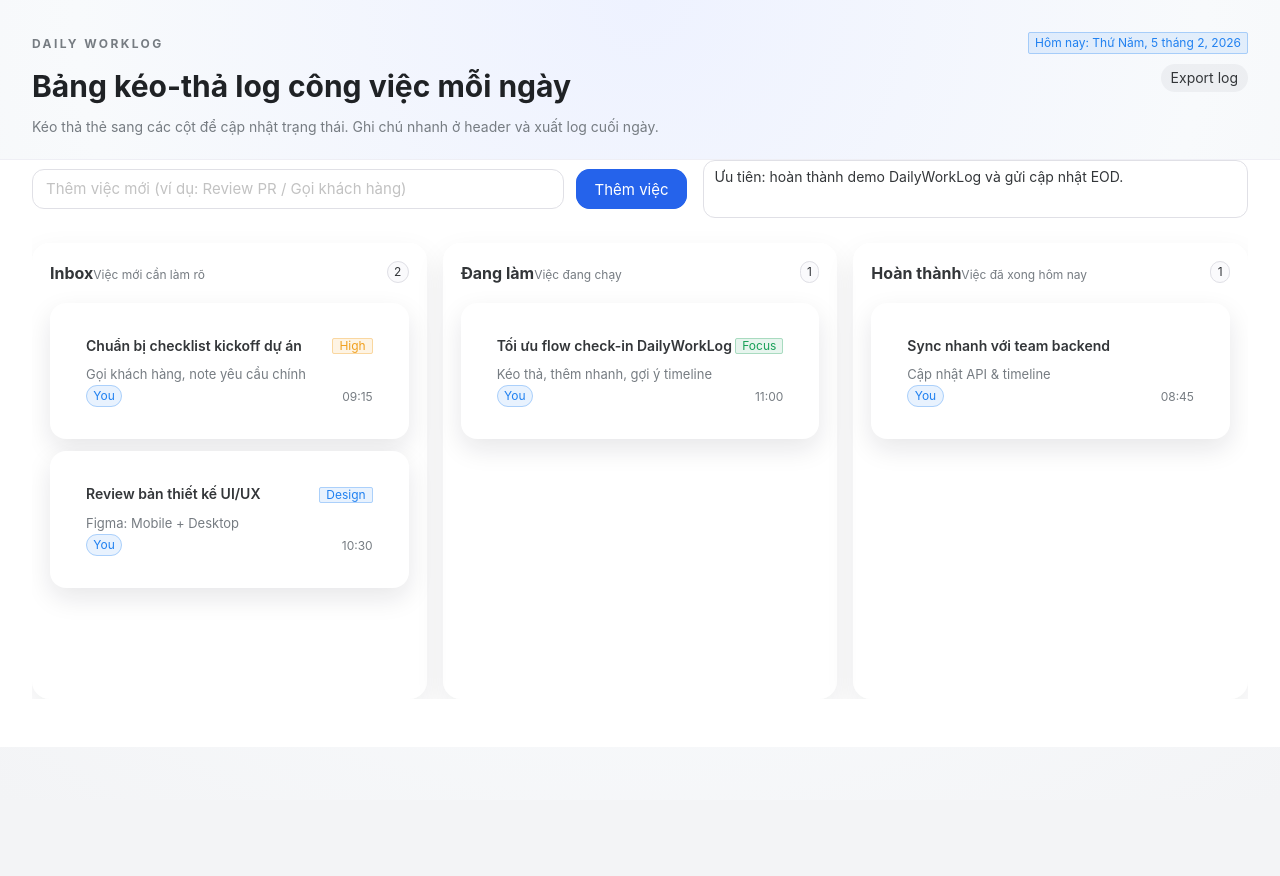
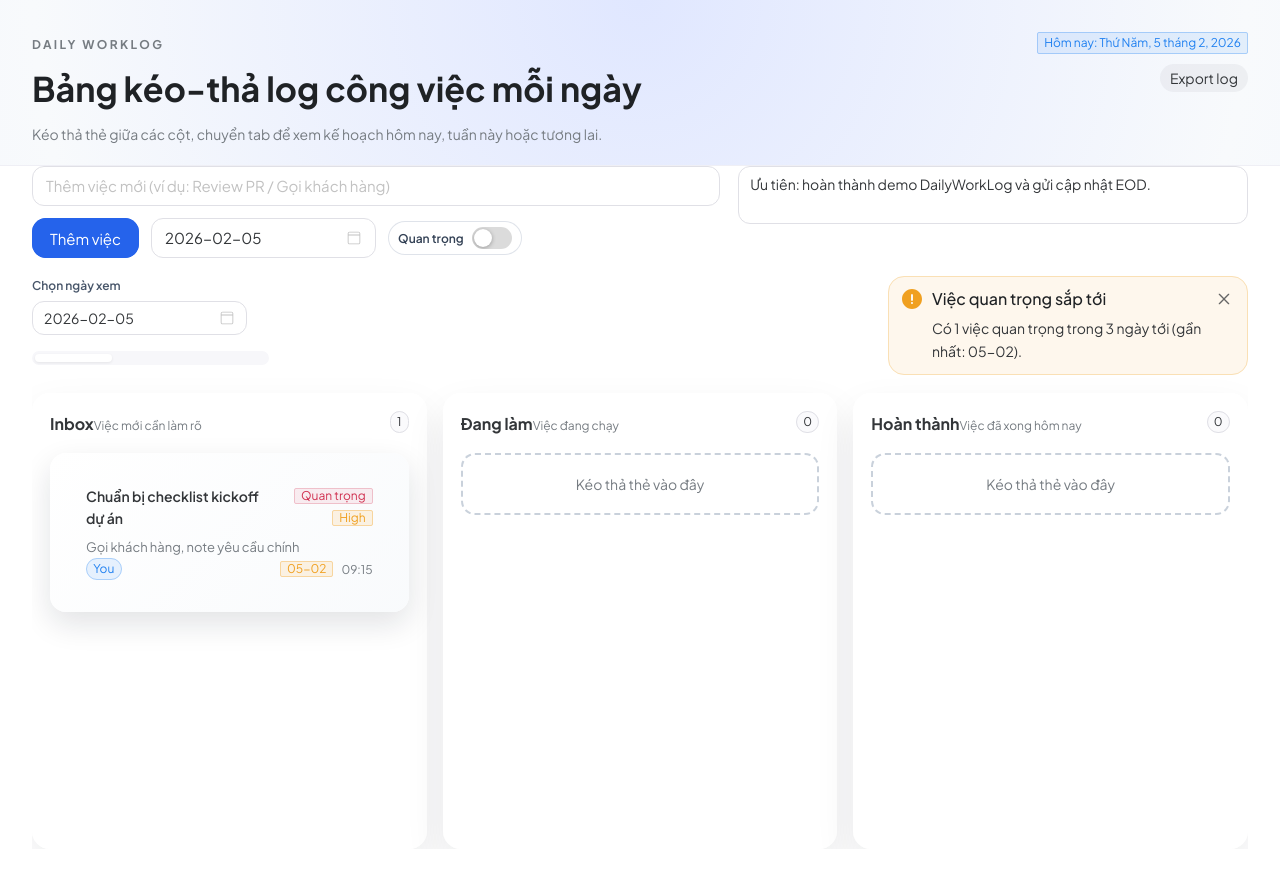
Before and after one commit to ngoclp2000/DailyWorkLog, a Vue app in the folder frontend/: page / in a window 1280 px wide. Shown: the top 876 px of the page. Before the commit the page ends 800 px from the top, so only its background shows below. Built offline with nearby package versions, Linux system fonts and the light colour scheme.

Commit message:
Enhance worklog board filters and styling

```diff
--- a/frontend/index.html
+++ b/frontend/index.html
@@ -4,6 +4,10 @@
     <meta charset="UTF-8" />
     <meta name="viewport" content="width=device-width, initial-scale=1.0" />
     <title>Daily Worklog</title>
+    <link
+      rel="stylesheet"
+      href="https://fonts.googleapis.com/css2?family=Plus+Jakarta+Sans:wght@400;500;600;700&display=swap"
+    />
   </head>
   <body>
     <div id="app"></div>
--- a/frontend/src/App.vue
+++ b/frontend/src/App.vue
@@ -2,11 +2,11 @@
   <n-config-provider :theme-overrides="themeOverrides">
     <n-layout class="app">
       <n-layout-header class="hero" bordered>
-        <div>
+        <div class="hero-copy">
           <n-text class="eyebrow" depth="3">Daily Worklog</n-text>
           <n-h1 class="hero-title">Bảng kéo-thả log công việc mỗi ngày</n-h1>
           <n-text depth="3">
-            Kéo thả thẻ sang các cột để cập nhật trạng thái. Ghi chú nhanh ở header và xuất log cuối ngày.
+            Kéo thả thẻ giữa các cột, chuyển tab để xem kế hoạch hôm nay, tuần này hoặc tương lai.
           </n-text>
         </div>
         <div class="status">
@@ -24,15 +24,51 @@
               size="large"
             />
             <n-button type="primary" size="large" @click="addItem">Thêm việc</n-button>
+            <div class="quick-controls">
+              <n-date-picker v-model:value="newItemDueDate" type="date" size="large" />
+              <div class="important-toggle">
+                <span class="toggle-label">Quan trọng</span>
+                <n-switch v-model:value="newItemImportant" size="medium" />
+              </div>
+            </div>
           </div>
           <div class="toolbar-right">
-            <n-input v-model:value="dailyNote" type="textarea" :autosize="{ minRows: 2, maxRows: 3 }" />
+            <n-input
+              v-model:value="dailyNote"
+              type="textarea"
+              placeholder="Ghi chú nhanh về mục tiêu hôm nay, blockers, hoặc kế hoạch tương lai"
+              :autosize="{ minRows: 2, maxRows: 3 }"
+            />
           </div>
+        </section>
+
+        <section class="filters">
+          <div class="filters-left">
+            <div class="date-picker">
+              <span class="filters-label">Chọn ngày xem</span>
+              <n-date-picker v-model:value="selectedDate" type="date" size="medium" />
+            </div>
+            <n-tabs v-model:value="viewTab" type="segment" size="small" animated>
+              <n-tab-pane name="today" tab="Hôm nay" />
+              <n-tab-pane name="week" tab="Tuần này" />
+              <n-tab-pane name="future" tab="Tương lai" />
+            </n-tabs>
+          </div>
+          <n-alert
+            v-if="importantSummary.count"
+            type="warning"
+            class="important-alert"
+            title="Việc quan trọng sắp tới"
+            closable
+          >
+            Có {{ importantSummary.count }} việc quan trọng trong 3 ngày tới (gần nhất:
+            {{ importantSummary.nearest }}).
+          </n-alert>
         </section>
 
         <section class="board">
           <article
-            v-for="column in columns"
+            v-for="column in filteredColumns"
             :key="column.id"
             class="lane"
             :class="{ 'lane--over': dragOverColumn === column.id }"
@@ -48,7 +84,7 @@
               <n-tag size="small" round>{{ column.items.length }}</n-tag>
             </header>
 
-            <div class="lane-body">
+            <transition-group name="card" tag="div" class="lane-body">
               <n-card
                 v-for="item in column.items"
                 :key="item.id"
@@ -60,18 +96,26 @@
               >
                 <div class="card-header">
                   <n-text class="card-title">{{ item.title }}</n-text>
-                  <n-tag v-if="item.tag" size="tiny" :type="item.tagType">{{ item.tag }}</n-tag>
+                  <div class="card-tags">
+                    <n-tag v-if="item.important" size="tiny" type="error">Quan trọng</n-tag>
+                    <n-tag v-if="item.tag" size="tiny" :type="item.tagType">{{ item.tag }}</n-tag>
+                  </div>
                 </div>
                 <n-text depth="3" class="card-meta">{{ item.meta }}</n-text>
                 <div class="card-footer">
                   <n-tag size="small" type="info" round>{{ item.assignee }}</n-tag>
-                  <n-text depth="3">{{ item.time }}</n-text>
+                  <div class="card-due">
+                    <n-tag v-if="item.dueDate" size="tiny" type="warning">
+                      {{ formatDate(item.dueDate) }}
+                    </n-tag>
+                    <n-text depth="3">{{ item.time }}</n-text>
+                  </div>
                 </div>
               </n-card>
               <div v-if="!column.items.length" class="empty-state">
                 <n-text depth="3">Kéo thả thẻ vào đây</n-text>
               </div>
-            </div>
+            </transition-group>
           </article>
         </section>
       </n-layout-content>
@@ -89,11 +133,16 @@ import {
   NLayout,
   NLayoutContent,
   NLayoutHeader,
+  NDatePicker,
+  NAlert,
+  NSwitch,
   NTag,
+  NTabs,
+  NTabPane,
   NText,
   type GlobalThemeOverrides
 } from "naive-ui";
-import { reactive, ref } from "vue";
+import { computed, reactive, ref } from "vue";
 
 type WorkItem = {
   id: string;
@@ -103,6 +152,8 @@ type WorkItem = {
   time: string;
   tag?: string;
   tagType?: "info" | "success" | "warning" | "error";
+  dueDate?: string;
+  important?: boolean;
 };
 
 type WorkColumn = {
@@ -122,6 +173,10 @@ const todayLabel = new Date().toLocaleDateString("vi-VN", {
 const newItemTitle = ref("");
 const dailyNote = ref("Ưu tiên: hoàn thành demo DailyWorkLog và gửi cập nhật EOD.");
 const dragOverColumn = ref<string | null>(null);
+const selectedDate = ref<number | null>(Date.now());
+const viewTab = ref<"today" | "week" | "future">("today");
+const newItemDueDate = ref<number | null>(Date.now());
+const newItemImportant = ref(false);
 
 const columns = reactive<WorkColumn[]>([
   {
@@ -136,7 +191,9 @@ const columns = reactive<WorkColumn[]>([
         assignee: "You",
         time: "09:15",
         tag: "High",
-        tagType: "warning"
+        tagType: "warning",
+        dueDate: new Date().toISOString(),
+        important: true
       },
       {
         id: "item-2",
@@ -145,7 +202,8 @@ const columns = reactive<WorkColumn[]>([
         assignee: "You",
         time: "10:30",
         tag: "Design",
-        tagType: "info"
+        tagType: "info",
+        dueDate: new Date(Date.now() + 86400000).toISOString()
       }
     ]
   },
@@ -161,7 +219,8 @@ const columns = reactive<WorkColumn[]>([
         assignee: "You",
         time: "11:00",
         tag: "Focus",
-        tagType: "success"
+        tagType: "success",
+        dueDate: new Date(Date.now() + 2 * 86400000).toISOString()
       }
     ]
   },
@@ -175,17 +234,42 @@ const columns = reactive<WorkColumn[]>([
         title: "Sync nhanh với team backend",
         meta: "Cập nhật API & timeline",
         assignee: "You",
-        time: "08:45"
+        time: "08:45",
+        dueDate: new Date(Date.now() - 86400000).toISOString()
       }
     ]
   }
 ]);
 
+const filteredColumns = computed(() => {
+  return columns.map((column) => ({
+    ...column,
+    items: filterItems(column.items)
+  }));
+});
+
+const importantSummary = computed(() => {
+  const baseDate = startOfDay(getSelectedDate());
+  const endDate = new Date(baseDate);
+  endDate.setDate(baseDate.getDate() + 3);
+  const items = columns.flatMap((column) => column.items);
+  const upcoming = items
+    .filter((item) => item.important && item.dueDate)
+    .map((item) => ({ ...item, due: new Date(item.dueDate as string) }))
+    .filter((item) => item.due >= baseDate && item.due <= endDate)
+    .sort((a, b) => a.due.getTime() - b.due.getTime());
+  return {
+    count: upcoming.length,
+    nearest: upcoming[0] ? formatDate(upcoming[0].dueDate as string) : ""
+  };
+});
+
 const themeOverrides: GlobalThemeOverrides = {
   common: {
     primaryColor: "#2563eb",
     primaryColorHover: "#1d4ed8",
-    borderRadius: "14px"
+    borderRadius: "14px",
+    fontFamily: "\"Plus Jakarta Sans\", \"Inter\", system-ui, sans-serif"
   },
   Card: {
     borderRadius: "18px",
@@ -198,6 +282,41 @@ const themeOverrides: GlobalThemeOverrides = {
     borderRadius: "12px"
   }
 };
+
+function getSelectedDate() {
+  return selectedDate.value ? new Date(selectedDate.value) : new Date();
+}
+
+function startOfDay(date: Date) {
+  return new Date(date.getFullYear(), date.getMonth(), date.getDate());
+}
+
+function isSameDay(a: Date, b: Date) {
+  return a.getFullYear() === b.getFullYear() && a.getMonth() === b.getMonth() && a.getDate() === b.getDate();
+}
+
+function filterItems(items: WorkItem[]) {
+  const baseDate = startOfDay(getSelectedDate());
+  const endOfToday = new Date(baseDate);
+  endOfToday.setDate(baseDate.getDate() + 1);
+  const endOfWeek = new Date(baseDate);
+  endOfWeek.setDate(baseDate.getDate() + 7);
+  return items.filter((item) => {
+    if (!item.dueDate) return viewTab.value === "today";
+    const due = new Date(item.dueDate);
+    if (viewTab.value === "today") {
+      return isSameDay(due, baseDate);
+    }
+    if (viewTab.value === "week") {
+      return due >= baseDate && due < endOfWeek;
+    }
+    return due >= endOfWeek;
+  });
+}
+
+function formatDate(value: string) {
+  return new Date(value).toLocaleDateString("vi-VN", { day: "2-digit", month: "2-digit" });
+}
 
 function onDragStart(event: DragEvent, itemId: string, columnId: string) {
   const payload = JSON.stringify({ itemId, columnId });
@@ -246,7 +365,9 @@ function addItem() {
     assignee: "You",
     time: new Date().toLocaleTimeString("vi-VN", { hour: "2-digit", minute: "2-digit" }),
     tag: "New",
-    tagType: "info"
+    tagType: "info",
+    dueDate: newItemDueDate.value ? new Date(newItemDueDate.value).toISOString() : undefined,
+    important: newItemImportant.value
   };
   columns[0].items.unshift(item);
   newItemTitle.value = "";
@@ -265,14 +386,14 @@ function exportLog() {
 <style scoped>
 :global(body) {
   margin: 0;
-  font-family: "Inter", system-ui, sans-serif;
-  background: #f3f4f6;
-  color: #111827;
+  font-family: "Plus Jakarta Sans", "Inter", system-ui, sans-serif;
+  background: #eef2ff;
+  color: #0f172a;
 }
 
 .app {
   min-height: 100vh;
-  background: radial-gradient(circle at top, #eef2ff 0%, #f8fafc 55%, #f3f4f6 100%);
+  background: radial-gradient(circle at top, #e0e7ff 0%, #f8fafc 55%, #eef2ff 100%);
 }
 
 .hero {
@@ -284,9 +405,14 @@ function exportLog() {
   background: transparent;
 }
 
+.hero-copy {
+  max-width: 640px;
+}
+
 .hero-title {
   margin: 8px 0 6px;
   font-weight: 700;
+  font-size: clamp(26px, 3vw, 34px);
 }
 
 .eyebrow {
@@ -309,20 +435,76 @@ function exportLog() {
 
 .toolbar {
   display: grid;
-  grid-template-columns: minmax(0, 1.2fr) minmax(0, 1fr);
-  gap: 16px;
-  margin-bottom: 24px;
+  grid-template-columns: minmax(0, 1.35fr) minmax(0, 1fr);
+  gap: 18px;
+  margin-bottom: 18px;
 }
 
 .toolbar-left {
   display: flex;
   gap: 12px;
   align-items: center;
+  flex-wrap: wrap;
 }
 
 .toolbar-right :deep(textarea) {
   border-radius: 12px;
   min-height: 72px;
+}
+
+.quick-controls {
+  display: flex;
+  gap: 12px;
+  align-items: center;
+}
+
+.important-toggle {
+  display: flex;
+  gap: 8px;
+  align-items: center;
+  padding: 6px 10px;
+  background: rgba(255, 255, 255, 0.8);
+  border-radius: 999px;
+  box-shadow: inset 0 0 0 1px rgba(148, 163, 184, 0.3);
+}
+
+.toggle-label {
+  font-size: 12px;
+  font-weight: 600;
+  color: #334155;
+}
+
+.filters {
+  display: flex;
+  justify-content: space-between;
+  align-items: flex-start;
+  gap: 16px;
+  margin-bottom: 18px;
+  flex-wrap: wrap;
+}
+
+.filters-left {
+  display: flex;
+  align-items: center;
+  gap: 16px;
+  flex-wrap: wrap;
+}
+
+.filters-label {
+  font-size: 12px;
+  font-weight: 600;
+  color: #475569;
+}
+
+.date-picker {
+  display: flex;
+  flex-direction: column;
+  gap: 6px;
+}
+
+.important-alert {
+  max-width: 360px;
+  border-radius: 16px;
 }
 
 .board {
@@ -332,18 +514,19 @@ function exportLog() {
 }
 
 .lane {
-  background: rgba(255, 255, 255, 0.8);
+  background: rgba(255, 255, 255, 0.92);
   border-radius: 18px;
   padding: 16px;
   min-height: 420px;
-  box-shadow: 0 12px 30px rgba(15, 23, 42, 0.08);
-  transition: border 0.2s ease, box-shadow 0.2s ease;
+  box-shadow: 0 18px 40px rgba(15, 23, 42, 0.08);
+  transition: border 0.2s ease, box-shadow 0.2s ease, transform 0.2s ease;
   border: 2px dashed transparent;
 }
 
 .lane--over {
   border-color: rgba(37, 99, 235, 0.6);
   box-shadow: 0 16px 40px rgba(37, 99, 235, 0.12);
+  transform: translateY(-2px);
 }
 
 .lane-header {
@@ -371,9 +554,10 @@ function exportLog() {
 
 .work-card {
   cursor: grab;
-  box-shadow: 0 10px 26px rgba(15, 23, 42, 0.1);
+  box-shadow: 0 12px 30px rgba(15, 23, 42, 0.12);
   border-radius: 16px;
   padding: 12px;
+  background: linear-gradient(135deg, rgba(255, 255, 255, 0.96), rgba(248, 250, 252, 0.9));
 }
 
 .work-card:active {
@@ -391,6 +575,13 @@ function exportLog() {
   font-weight: 600;
 }
 
+.card-tags {
+  display: flex;
+  gap: 6px;
+  flex-wrap: wrap;
+  justify-content: flex-end;
+}
+
 .card-meta {
   font-size: 13px;
   margin-bottom: 12px;
@@ -403,11 +594,32 @@ function exportLog() {
   font-size: 12px;
 }
 
+.card-due {
+  display: flex;
+  align-items: center;
+  gap: 8px;
+}
+
 .empty-state {
   border: 2px dashed rgba(148, 163, 184, 0.5);
   border-radius: 14px;
   padding: 18px;
   text-align: center;
+}
+
+.card-enter-active,
+.card-leave-active {
+  transition: all 0.3s ease;
+}
+
+.card-enter-from,
+.card-leave-to {
+  opacity: 0;
+  transform: translateY(8px) scale(0.98);
+}
+
+.card-move {
+  transition: transform 0.3s ease;
 }
 
 @media (max-width: 900px) {
@@ -427,5 +639,10 @@ function exportLog() {
     flex-direction: column;
     align-items: stretch;
   }
+
+  .quick-controls {
+    flex-direction: column;
+    align-items: stretch;
+  }
 }
 </style>
```
